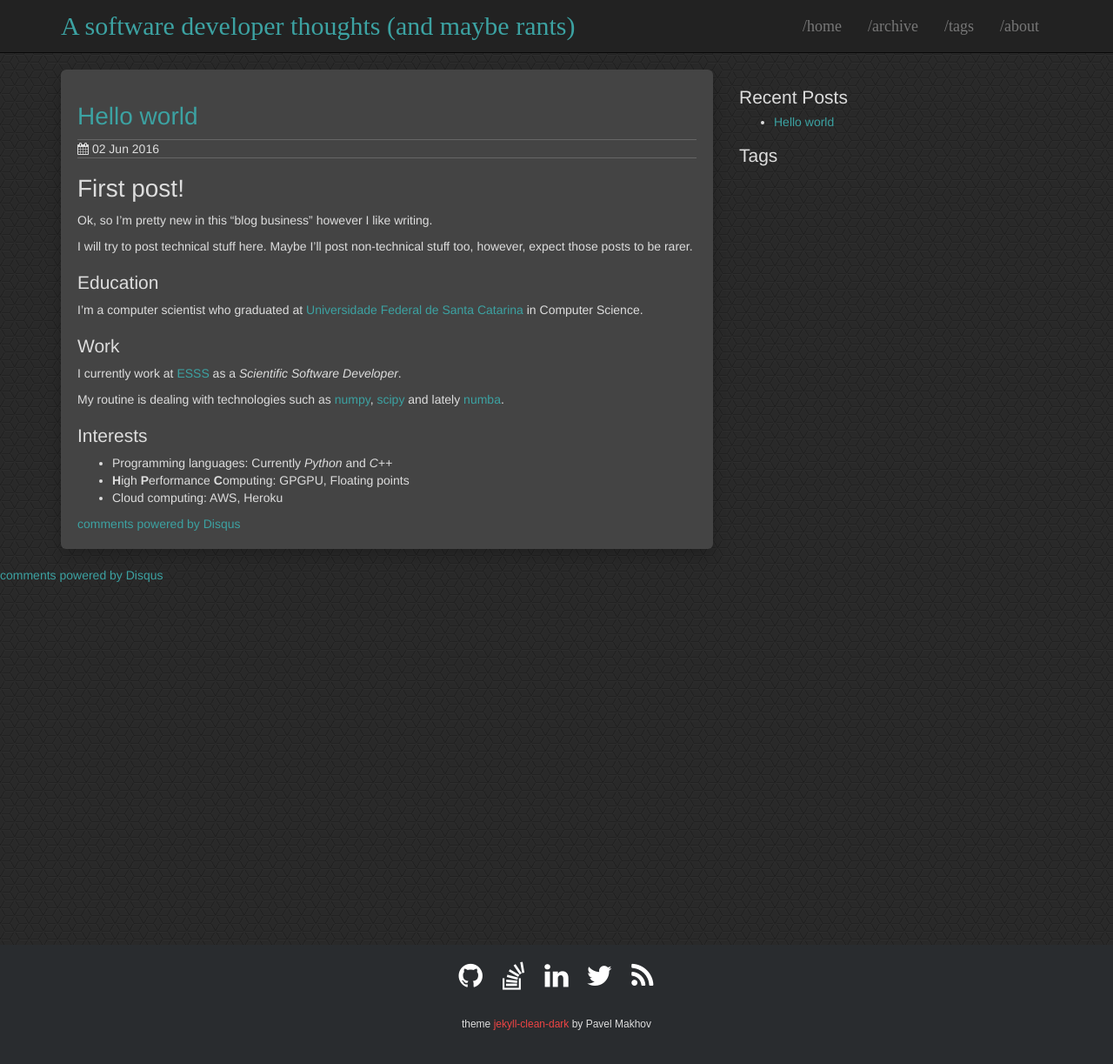
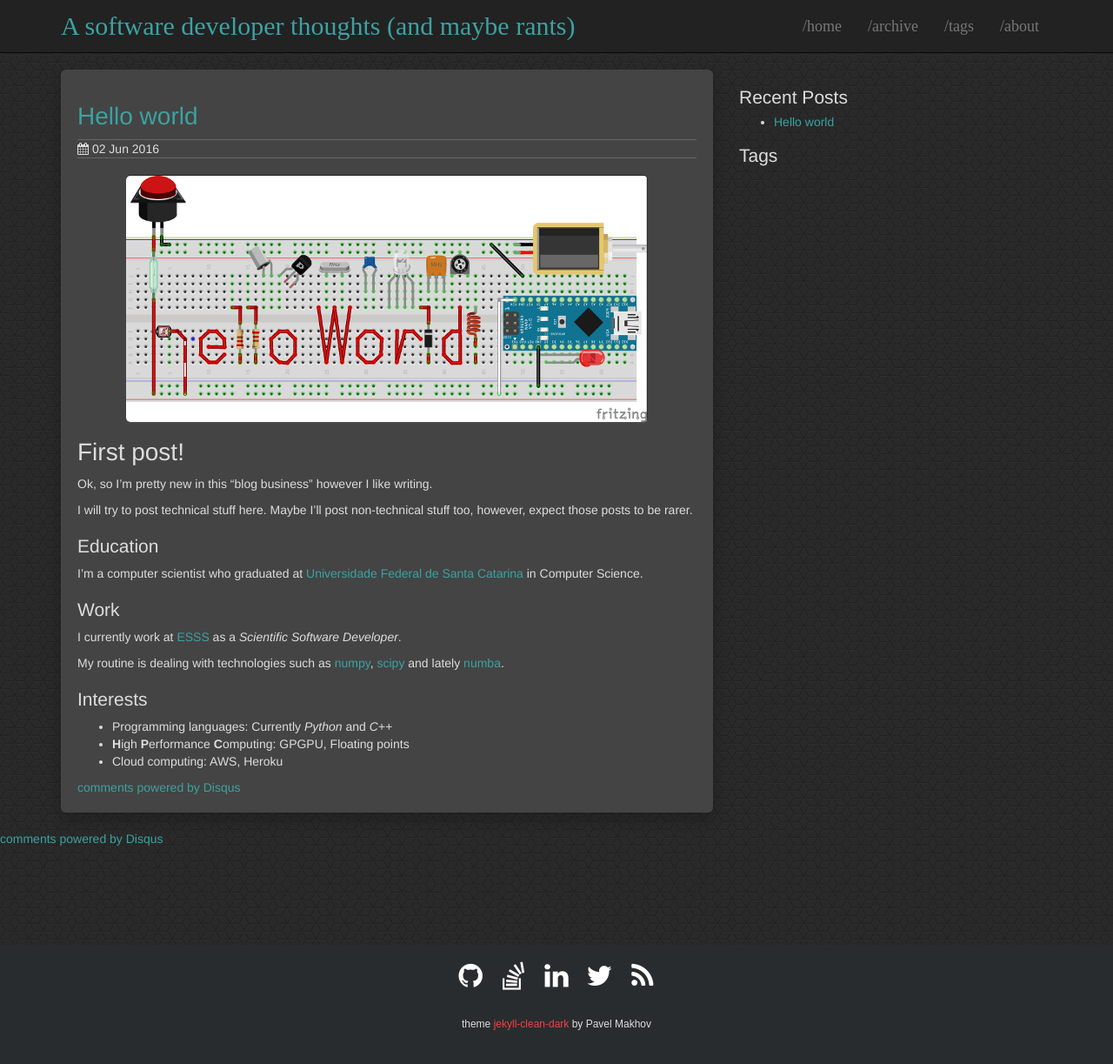
Before and after one commit to edisongustavo/edisongustavo.github.io, a Jekyll site: the page built from _posts/2016-05-16-hello-world.md, in a window 1280 px wide and 1224 px high. Shown: the whole window at 87% size. Built offline with Jekyll 4.4.1, drawn with Linux system fonts in a browser that asks for light colours; comment, search, counter and statistics services are not loaded.

Commit message:
Add image to hello world post

```diff
--- a/_posts/2016-05-16-hello-world.md
+++ b/_posts/2016-05-16-hello-world.md
@@ -4,6 +4,8 @@ title: "Hello world"
 date: 2016-06-02 18:10:00
 description: Blog description and first post
 ---
+
+![screenshot]({{ site.baseurl | prepend:site.url}}/images/helloworld.png){: .center-image }
 
 # First post!
 
```
Also changed, not shown: images/ava.jpg (deleted), images/batWid1.png (deleted), images/cc_by_88x31.png (deleted), images/dark_matter.png (deleted), images/helloworld.png (added), images/ipad_landscape.PNG (deleted), images/ipad_portrait.PNG (deleted), images/iphone_landscape.PNG (deleted), images/iphone_portrait.PNG (deleted), images/mike.jpeg (deleted).
